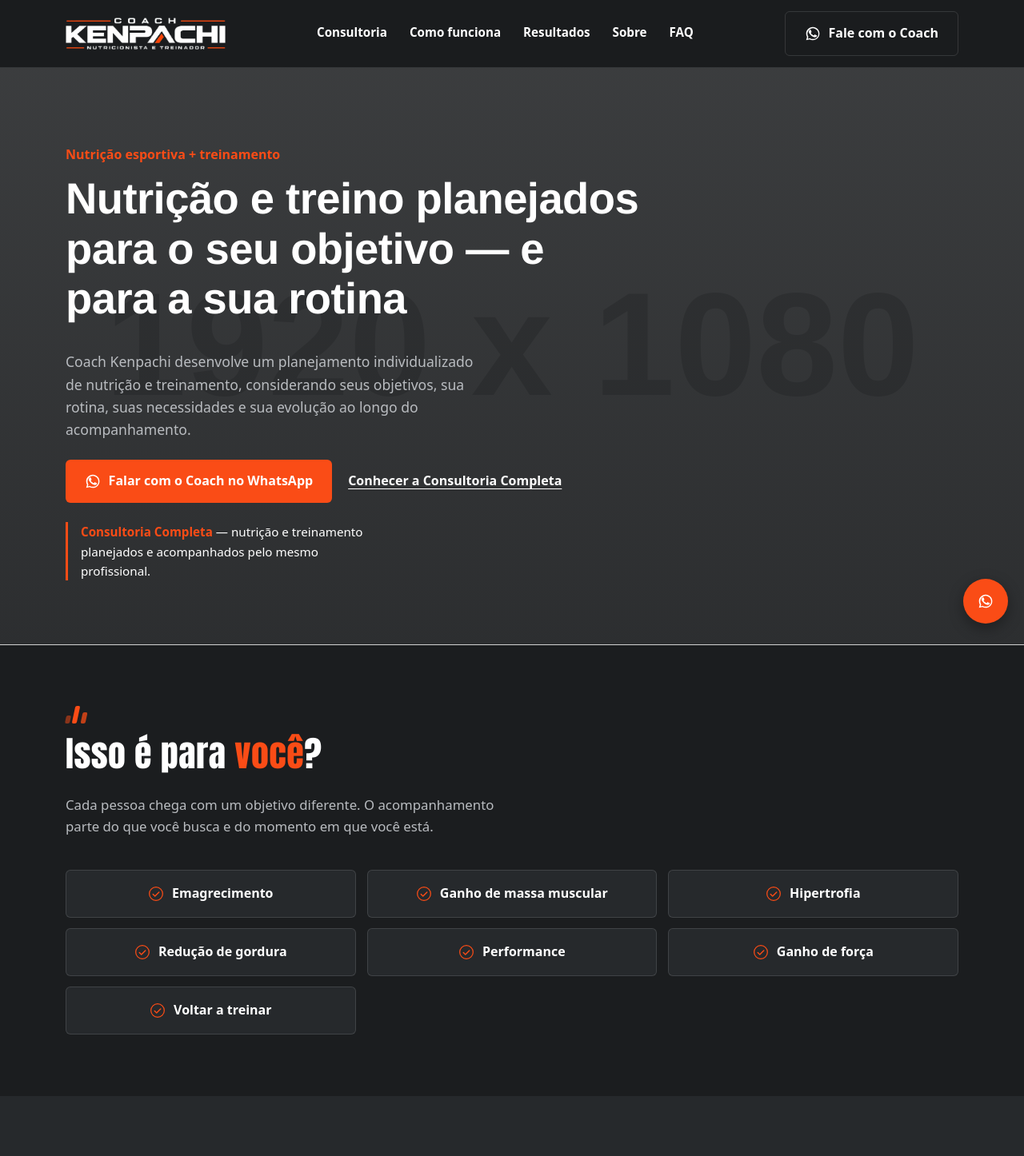
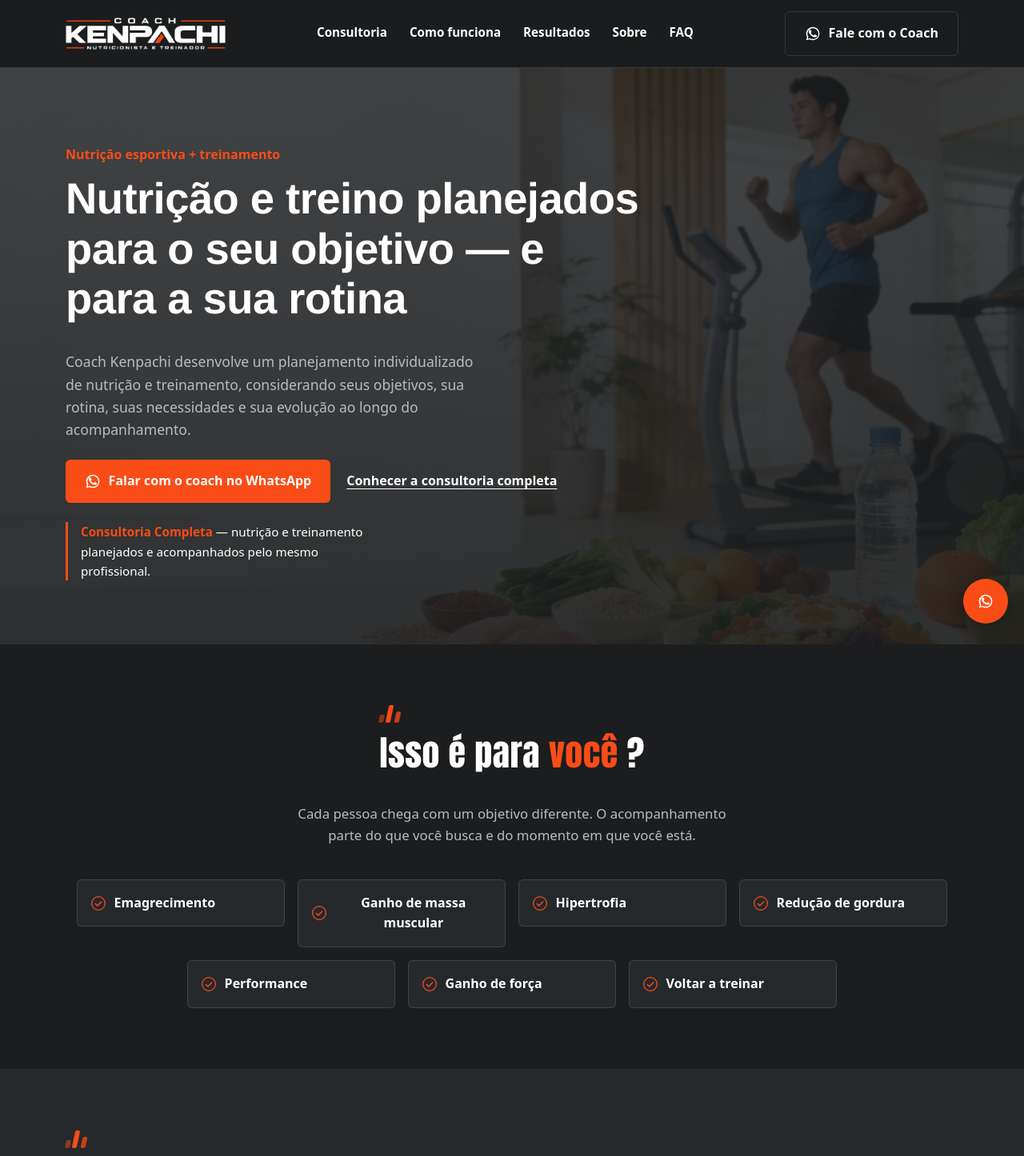
Before and after one commit to danielbelentini/coach-kenpachi, a Next.js app: page / in a window 1280 px wide. Shown: the top 1446 px of the page at 80% size. Built offline with nearby package versions, Linux system fonts and the light colour scheme; no server answers.

Commit message:
Começando ajustes visuais

```diff
--- a/src/components/AccentMark.tsx
+++ b/src/components/AccentMark.tsx
@@ -12,13 +12,15 @@ export function AccentMark({ className = "" }: AccentMarkProps) {
   const bar = "block w-[6px] rounded-[2px] bg-brand-orange -skew-x-12";
 
   return (
+    <div className="flex justify-start">
       <span
-      className={`inline-flex items-end gap-1 h-[22px] mb-3 ${className}`.trim()}
+        className={`inline-flex items-end gap-1 h-5.5 mb-3 ${className}`.trim()}
         aria-hidden="true"
         >
         <span className={`${bar} h-[45%] opacity-50`} />
         <span className={`${bar} h-full`} />
         <span className={`${bar} h-[65%] opacity-75`} />
       </span>
+    </div>
   );
 }
--- a/src/components/Faq.tsx
+++ b/src/components/Faq.tsx
@@ -44,7 +44,7 @@ export function Faq() {
                     aria-expanded={isOpen}
                     aria-controls={answerId}
                     onClick={() => handleToggle(index, item.question)}
-                    className={`w-full text-left cursor-pointer font-bold list-none flex justify-between items-center gap-4 hover:opacity-75 focus-visible:opacity-75 ${
+                    className={`w-full text-left cursor-pointer font-bold list-none flex justify-between items-center gap-4 hover:text-brand-orange focus-visible:opacity-75 ${
                       isOpen ? "text-brand-orange" : "text-white"
                     }`}
                   >
@@ -67,7 +67,7 @@ export function Faq() {
                     style={{ gridTemplateRows: isOpen ? "1fr" : "0fr" }}
                   >
                     <div className="overflow-hidden">
-                      <p className="pt-[0.85rem] mb-0">{item.answer}</p>
+                      <p className="pt-[0.85rem] mb-0 text-white whitespace-pre-wrap">{item.answer}</p>
                     </div>
                   </div>
                 </div>
--- a/src/components/Goals.tsx
+++ b/src/components/Goals.tsx
@@ -19,22 +19,24 @@ export function Goals() {
       className="py-[clamp(3rem,6vw,5.5rem)]"
       aria-labelledby="goals-heading"
     >
-      <div className="max-w-[1180px] mx-auto px-5 md:px-8">
+      <div className="max-w-295 mx-auto px-5 md:px-8">
         <Reveal>
-          <AccentMark />
-          <h2 id="goals-heading">
-            Isso é para <span className="text-brand-orange">você</span>?
-          </h2>
-          <p className="max-w-[56ch] text-[1.05rem]">
-            Cada pessoa chega com um objetivo diferente. O acompanhamento
-            parte do que você busca e do momento em que você está.
-          </p>
+          <div className="flex flex-col items-center gap-3">
+            <h2 id="goals-heading">
+              <AccentMark />
+              Isso é para <span className="text-brand-orange">você</span> ?
+            </h2>
+            <p className="max-w-[56ch] text-[1.05rem] text-center">
+              Cada pessoa chega com um objetivo diferente. O acompanhamento
+              parte do que você busca e do momento em que você está.
+            </p>
+          </div>
         </Reveal>
 
-        <ul className="grid grid-cols-2 sm:grid-cols-3 goals:grid-cols-4 gap-[0.85rem] mt-10">
+        <ul className="grid grid-cols-1 gap-4 sm:grid-cols-2 lg:flex lg:flex-wrap lg:justify-center mt-6">
           {GOALS.map((goal, index) => (
             <Reveal key={goal} delay={index * 40}>
-              <li className="flex items-center justify-center gap-[0.6rem] bg-brand-graphite-light border border-brand-line rounded-[6px] p-4 font-semibold text-white text-center transition-colors duration-[220ms] hover:border-brand-orange">
+              <li className="flex w-full items-center gap-[0.6rem] rounded-[6px] border border-brand-line bg-brand-graphite-light p-4 text-center font-semibold text-white transition-colors duration-[220ms] hover:border-brand-orange sm:w-auto lg:w-[260px]">
                 <IconCheck className="w-5 h-5 shrink-0 text-brand-orange" />
                 <span>{goal}</span>
               </li>
--- a/src/components/Hero.tsx
+++ b/src/components/Hero.tsx
@@ -7,23 +7,23 @@ import { WhatsAppCta } from "./WhatsAppCta";
  * Coach aqui (briefing V2, seção 6). Ver README, seção "Como trocar a
  * imagem de fundo do Hero".
  */
-const BACKGROUND_IMAGE_URL = "https://placehold.co/1920x1080/1b1d1f/1b1d1f";
+const BACKGROUND_IMAGE_URL = "/images/bg-hero.jpg";
 
 export function Hero() {
   return (
     <section
       id="inicio"
-      className="relative pt-[clamp(3rem,8vw,6rem)] pb-[clamp(2.5rem,6vw,4rem)] border-b border-brand-line bg-brand-graphite bg-cover bg-center isolate"
+      className="relative pt-[clamp(3rem,8vw,6rem)] pb-[clamp(2.5rem,6vw,4rem)] bg-brand-graphite bg-cover isolate bg-top-center"
       aria-labelledby="hero-heading"
       style={{ backgroundImage: `url(${BACKGROUND_IMAGE_URL})` }}
     >
       <div
-        className="absolute inset-0 z-0 bg-gradient-to-b from-[rgba(27,29,31,0.82)] to-[rgba(27,29,31,0.9)]"
+        className="absolute inset-0 z-0 top-0 h-full bg-linear-to-b from-[rgba(27,29,31,0.82)] to-[rgba(27,29,31,0.9)]"
         aria-hidden="true"
       />
 
-      <div className="relative z-[1] max-w-[1180px] mx-auto px-5 md:px-8">
-        <div className="max-w-[720px]">
+      <div className="relative z-1 max-w-295 mx-auto px-5 md:px-8">
+        <div className="max-w-180">
           <p className="text-brand-orange font-bold mb-3">
             Nutrição esportiva + treinamento
           </p>
@@ -44,13 +44,13 @@ export function Hero() {
             <WhatsAppCta
               ctaLocation="hero"
               messageKey="default"
-              label="Falar com o Coach no WhatsApp"
+              label="Falar com o coach no WhatsApp"
             />
             <a
               href="#consultoria"
               className="text-white underline underline-offset-4 font-semibold hover:opacity-75 hover:text-brand-orange focus-visible:opacity-75 focus-visible:text-brand-orange"
             >
-              Conhecer a Consultoria Completa
+              Conhecer a consultoria completa
             </a>
           </div>
 
--- a/src/config/faq.ts
+++ b/src/config/faq.ts
@@ -8,8 +8,8 @@
  */
 export const FAQ_ITEMS = [
   {
-    question: "Para quem é a Consultoria Completa?",
-    answer: "[RESPOSTA DO COACH — INSERIR]",
+    question: "Para quem é a consultoria completa?",
+    answer: "Lorem ipsum dolor sit amet, consectetur adipiscing elit. \nSed do eiusmod tempor incididunt ut labore et dolore magna aliqua.",
   },
   {
     question: "Como funciona o primeiro contato e o início do acompanhamento?",
```
Also changed, not shown: public/images/bg-hero.jpg (renamed from public/images/teste-fundo-kenpachi.jpg), public/images/watermarked_img_1897176373312193591.jpg (deleted). Lines whose indentation alone changed are shown as unchanged.
